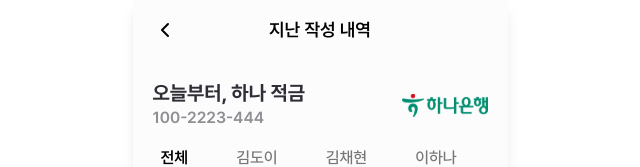
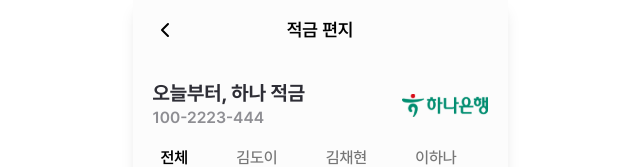
Before and after one commit to hana-connect/frontend, a Next.js app: page /wallet/saving-letter in a window 1280 px wide. Shown: the top 167 px of the page, without its empty margins (320-960 px from the left). Built offline with nearby package versions, Linux system fonts and the light colour scheme.

Commit message:
feat(root): review반영
review반영

HF-53

```diff
--- a/src/app/saving/_components/RelayHistory.tsx
+++ b/src/app/saving/_components/RelayHistory.tsx
@@ -43,7 +43,7 @@ export default function RelayHistory({ onBack }: RelayHistoryProps) {
         onPrev={handlePrev}
         onNext={handleNext}
         isFirstPage={currentPage === 1}
-        isLastPage={currentPage === totalPages}
+        isLastPage={currentPage === totalPages || totalPages === 0}
       >
         <div className="w-full mt-5">
           <div className="flex justify-between border-y border-grey-5 py-1 text-black text-[16px] font-semibold text-left">
@@ -62,7 +62,7 @@ export default function RelayHistory({ onBack }: RelayHistoryProps) {
                 {index !== 0 && index % 6 === 0 && (
                   <div className="h-px w-full bg-grey-5 my-0 shadow-[0_1px_3px_rgba(0,0,0,0.1)]" />
                 )}
-                <div className="flex justify-between items-center py-2 text-[14px] font-medium text-brand-black">
+                <div className="flex justify-between items-center py-2 text-[14px] font-medium text-[#2E2E36]">
                   <span className="w-6 text-center text-grey-6">
                     {String(
                       (currentPage - 1) * ITEMS_PER_PAGE + index + 1,
--- a/src/app/wallet/saving-letter/page.tsx
+++ b/src/app/wallet/saving-letter/page.tsx
@@ -64,7 +64,7 @@ const LetterPage = () => {
 
   return (
     <div className="min-h-screen bg-white">
-      <Header type="sub" title={"지난 작성 내역"} />
+      <Header type="sub" title={"적금 편지"} />
 
       <PassbookLayout
         title={accountInfo.productName}
```
